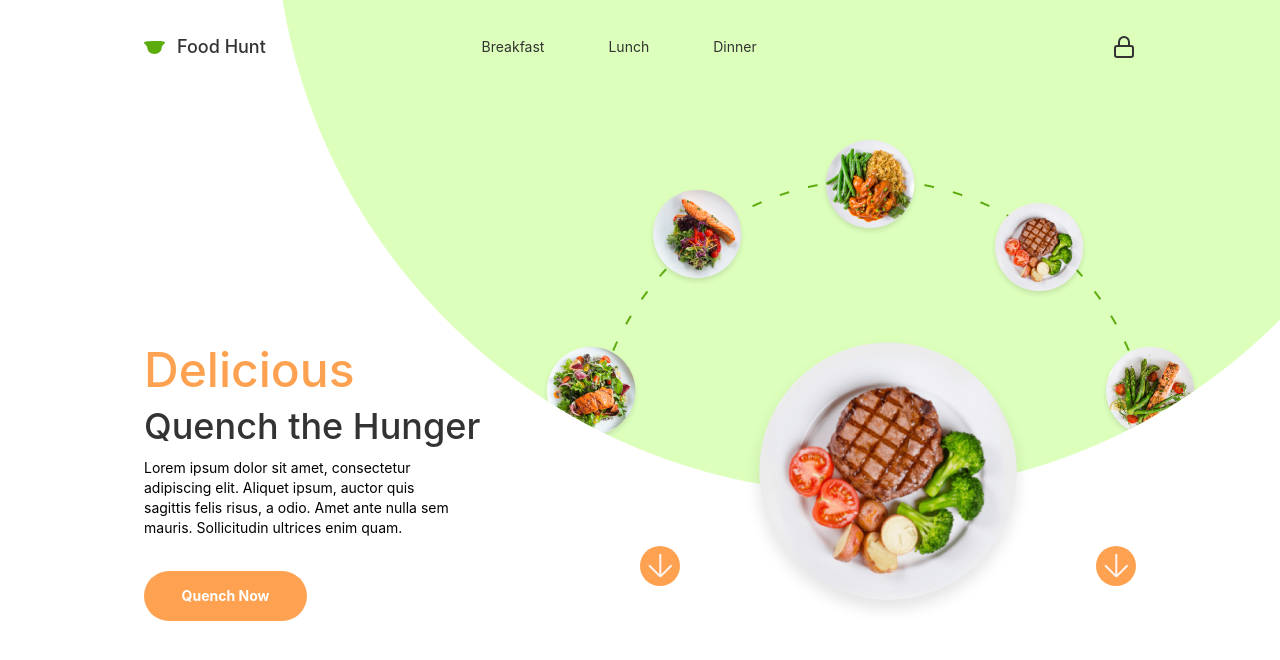
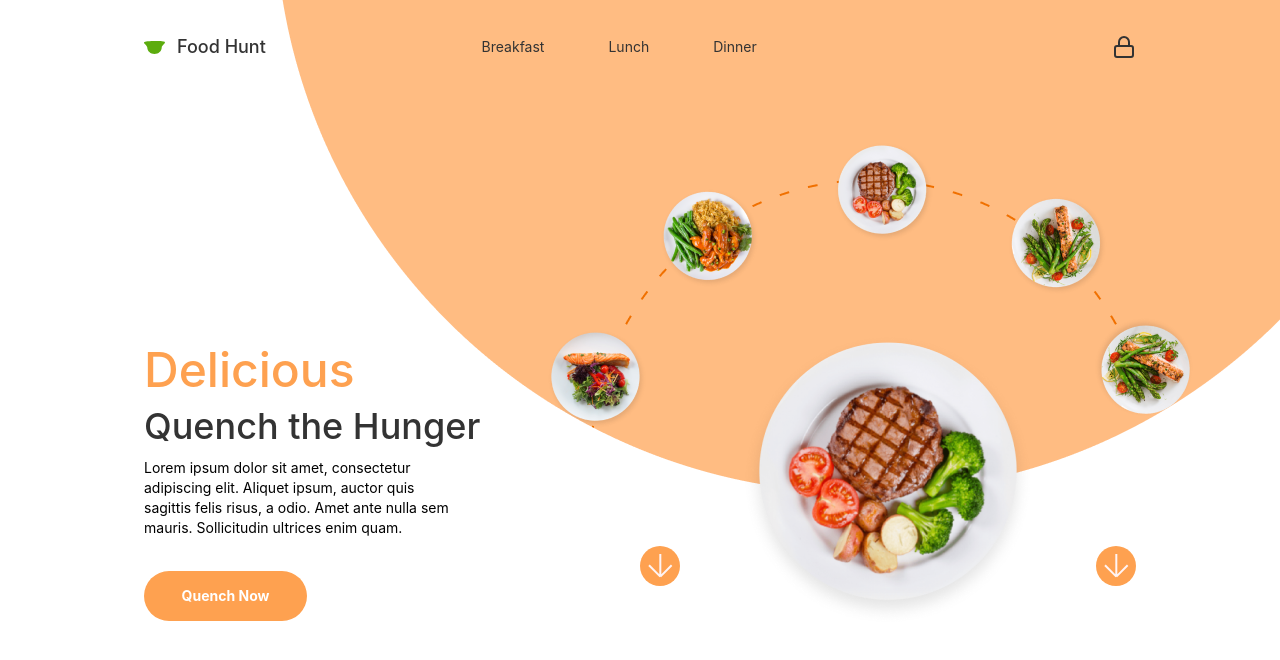
Before and after one commit to Blessing-Tolani/live-session, a React (Create React App) app: page / in a window 1280 px wide. Both pictures are taken after a click on the button 1116 px from the left and 566 px from the top of the page. Shown: the top 660 px of the page. Built offline with nearby package versions, Linux system fonts and the light colour scheme.

Commit message:
add animation

```diff
--- a/src/App.js
+++ b/src/App.js
@@ -1,21 +1,41 @@
+import { useState } from 'react';
 import './App.css';
 import DeliciousFood from './components/DeliciousFood';
 import NavBar from './components/NavBar';
 
 function App() {
+  const [color, setColor] = useState('green');
   return (
     <section className="px-[9rem]  relative">
       <NavBar />
       <img
         src="/colored-shape.png"
         alt=""
-        className="absolute right-0 top-0 -z-10"
+        className={`fade-in absolute right-0 top-0 -z-10 ${
+          color === 'green' ? '' : 'hidden'
+        }`}
       />
-      <DeliciousFood />
+      <img
+        src="/orange-shape.png"
+        alt=""
+        className={`fade-in absolute right-0 top-0 -z-10 ${
+          color === 'green' ? 'hidden' : ''
+        }`}
+      />
+      <DeliciousFood color={color} setColor={setColor} />
       <img
         src="/food-chain.png"
         alt=""
-        className="absolute right-0 top-0 -z-10"
+        className={`absolute right-0 top-0 -z-10 ${
+          color === 'green' ? '' : 'hidden'
+        }`}
+      />
+      <img
+        src="/food-chain-2.png"
+        alt=""
+        className={`absolute right-0 top-0 -z-10 rotate ${
+          color === 'green' ? 'hidden' : ''
+        }`}
       />
     </section>
   );
--- a/src/components/DeliciousFood.jsx
+++ b/src/components/DeliciousFood.jsx
@@ -1,13 +1,11 @@
 import { useState } from 'react';
 
-export default function DeliciousFood() {
-  const [color, setColor] = useState('green');
-
+export default function DeliciousFood({ color, setColor }) {
   return (
     <div className="mt-60 grid grid-cols-2">
       <div>
         <p
-          className={`text-[48px] ${
+          className={`fade-in text-[48px] ${
             color === 'green' ? 'text-[#5CAC0E]' : 'text-[#FEA150]'
           } font-medium `}
         >
@@ -20,7 +18,7 @@ export default function DeliciousFood() {
           mauris. Sollicitudin ultrices enim quam.
         </p>
         <button
-          className={`w-[163px] h-[50px] rounded-[48px] text-white mt-[33px] text-sm font-bold ${
+          className={`fade-in w-[163px] h-[50px] rounded-[48px] text-white mt-[33px] text-sm font-bold ${
             color === 'green' ? 'bg-[#5CAC0E]' : 'bg-[#FEA150]'
           }`}
         >
@@ -52,12 +50,12 @@ export default function DeliciousFood() {
         <img
           src="/food-image-1.png"
           alt=""
-          className={` ${color === 'green' ? '' : 'hidden'}`}
+          className={`zoom-in ${color === 'green' ? '' : 'hidden'}`}
         />
         <img
           src="/food-image-2.png"
           alt=""
-          className={` ${color === 'green' ? 'hidden' : ''}`}
+          className={`zoom-in ${color === 'green' ? 'hidden' : ''}`}
         />
         <button
           onClick={() => setColor('orange')}
--- a/src/index.css
+++ b/src/index.css
@@ -15,3 +15,62 @@ code {
   font-family: source-code-pro, Menlo, Monaco, Consolas, 'Courier New',
     monospace;
 }
+
+/* .rotate {
+  animation: rotation 2s infinite linear;
+}
+
+@keyframes rotation {
+  from {
+    transform: rotate(0deg);
+  }
+  to {
+    transform: rotate(45deg);
+  }
+} */
+.fade-in {
+  animation: fadeIn 0.6s;
+}
+.zoom-in {
+  animation: zoom-in 0.6s ease;
+}
+
+@keyframes fadeIn {
+  0% {
+    opacity: 0;
+  }
+  100% {
+    opacity: 1;
+  }
+}
+
+@keyframes zoom-in {
+  0% {
+    transform: scale(0);
+  }
+
+  100% {
+    transform: scale(1);
+  }
+}
+
+.rotate {
+  -webkit-animation-duration: 0.3s;
+  animation-duration: 0.3s;
+  animation-name: rotateInDownRight;
+  -webkit-animation-fill-mode: both;
+  animation-fill-mode: both;
+}
+
+@keyframes rotateInDownRight {
+  0% {
+    transform-origin: right bottom;
+    transform: rotate(45deg);
+    opacity: 0;
+  }
+  100% {
+    transform-origin: right bottom;
+    transform: rotate(0);
+    opacity: 1;
+  }
+}
```
Also changed, not shown: public/food-chain-2.png (added), public/orange-shape.png (added).
